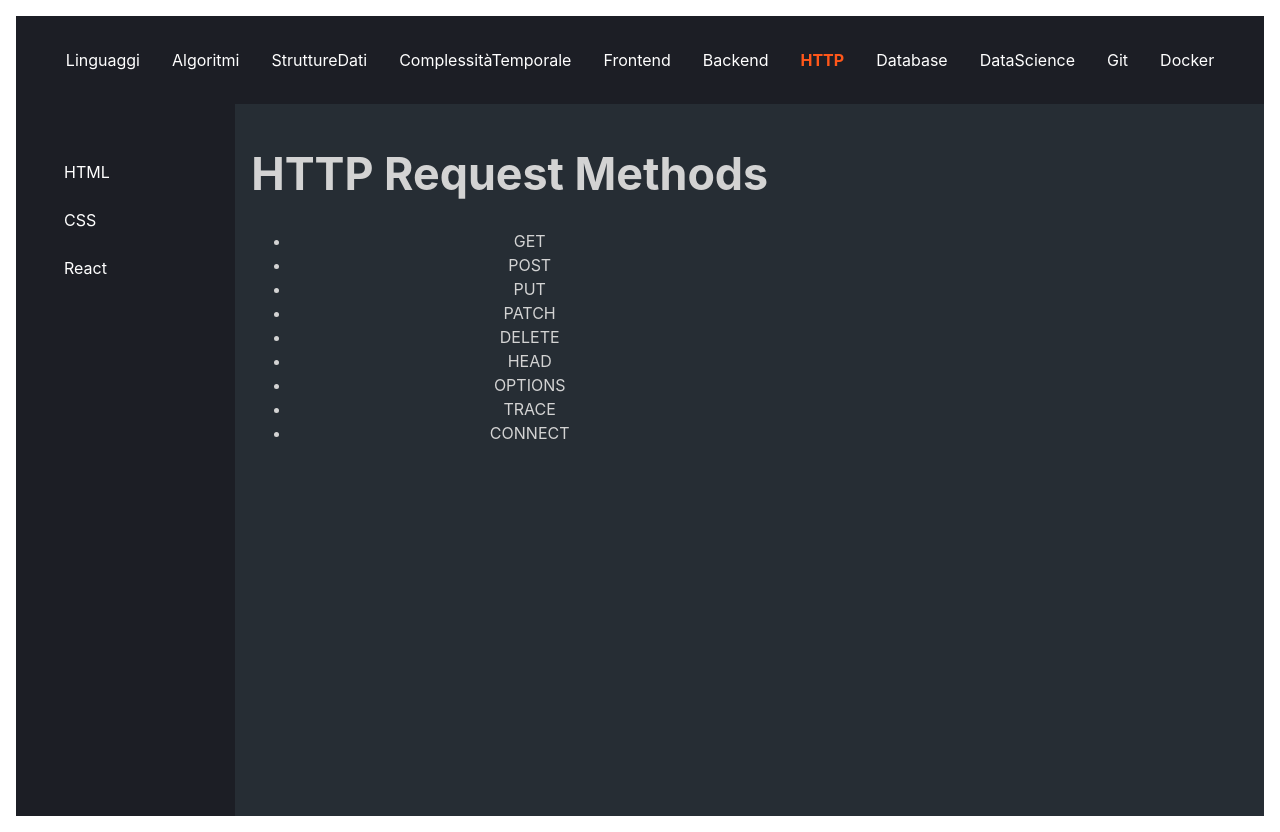
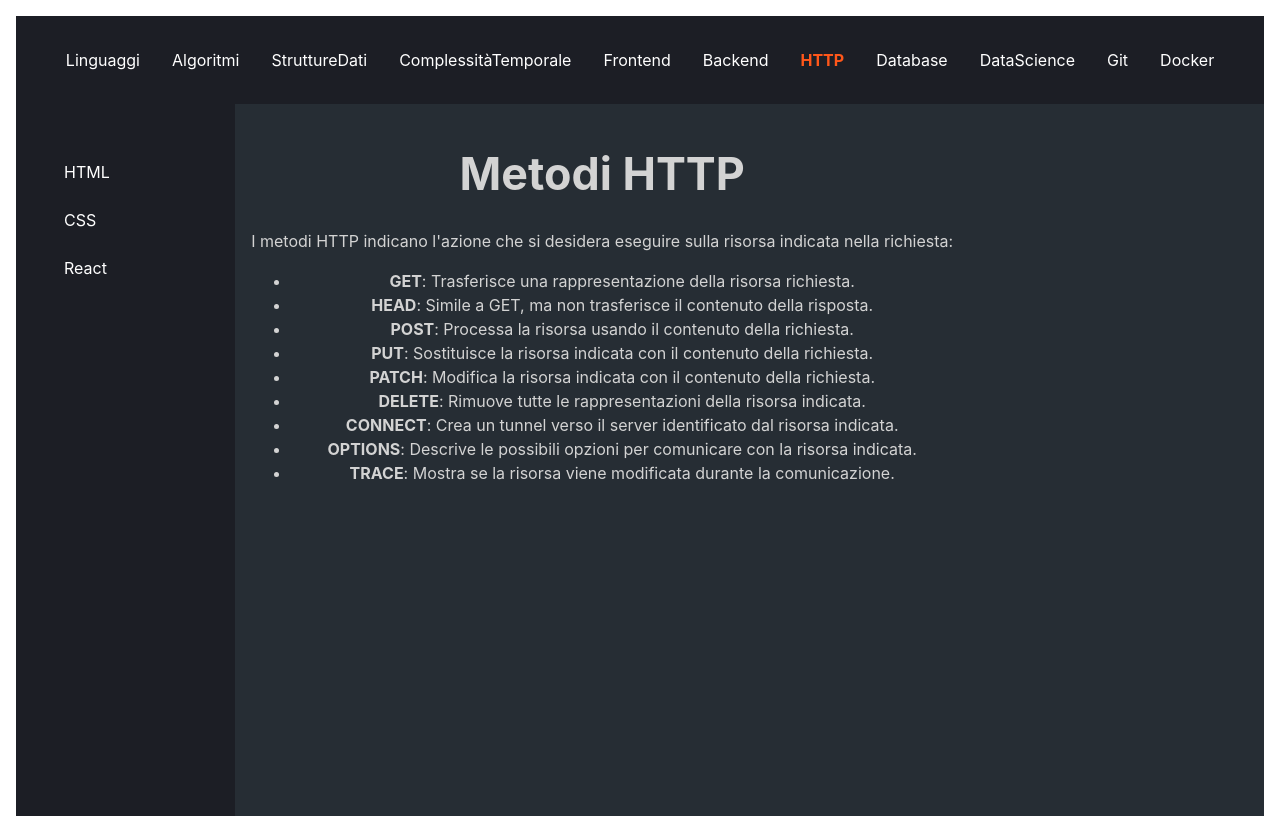
Before and after one commit to aleattene/aleattene-knowledges, a React (Vite) app: page /it/http/methods in a window 1280 px wide. Built offline with nearby package versions, Linux system fonts and the light colour scheme.

Commit message:
feat(http): add http methods list and description

```diff
--- a/src/pages/it/HTTP/HttpMethods/HttpMethods.tsx
+++ b/src/pages/it/HTTP/HttpMethods/HttpMethods.tsx
@@ -1,20 +1,33 @@
 import React from 'react';
 import './HttpMethods.css'
 
-const httpRequestMethods = [
-    'GET', 'POST', 'PUT', 'PATCH', 'DELETE', 'HEAD', 'OPTIONS', 'TRACE', 'CONNECT'
-]
+interface httpRequestMethods {
+    [key: string]: string;
+}
+
+const httpRequestMethods: httpRequestMethods = {
+    'GET': 'Trasferisce una rappresentazione della risorsa richiesta.',
+    'HEAD': 'Simile a GET, ma non trasferisce il contenuto della risposta.',
+    'POST': 'Processa la risorsa usando il contenuto della richiesta.',
+    'PUT': 'Sostituisce la risorsa indicata con il contenuto della richiesta.',
+    'PATCH': 'Modifica la risorsa indicata con il contenuto della richiesta.',
+    'DELETE': 'Rimuove tutte le rappresentazioni della risorsa indicata.',
+    'CONNECT': 'Crea un tunnel verso il server identificato dal risorsa indicata.',
+    'OPTIONS': 'Descrive le possibili opzioni per comunicare con la risorsa indicata.',
+    'TRACE': 'Mostra se la risorsa viene modificata durante la comunicazione.'
+};
+
 
 const HttpRequestMethods: React.FC = () => {
     return (
         <div>
-            <h1>HTTP Request Methods</h1>
+            <h1>Metodi HTTP</h1>
+            <p>I metodi HTTP indicano l'azione che si desidera eseguire sulla risorsa indicata nella richiesta:</p>
             <ul>
-                { httpRequestMethods.map(((method, index) => (
-                    <li key={index}> {method} </li>
-                )))}
+                {Object.entries(httpRequestMethods).map(([key, value]) => {
+                    return <li> <b>{key}</b>: {value} </li>
+                })}
             </ul>
-
         </div>
     );
 };
```
